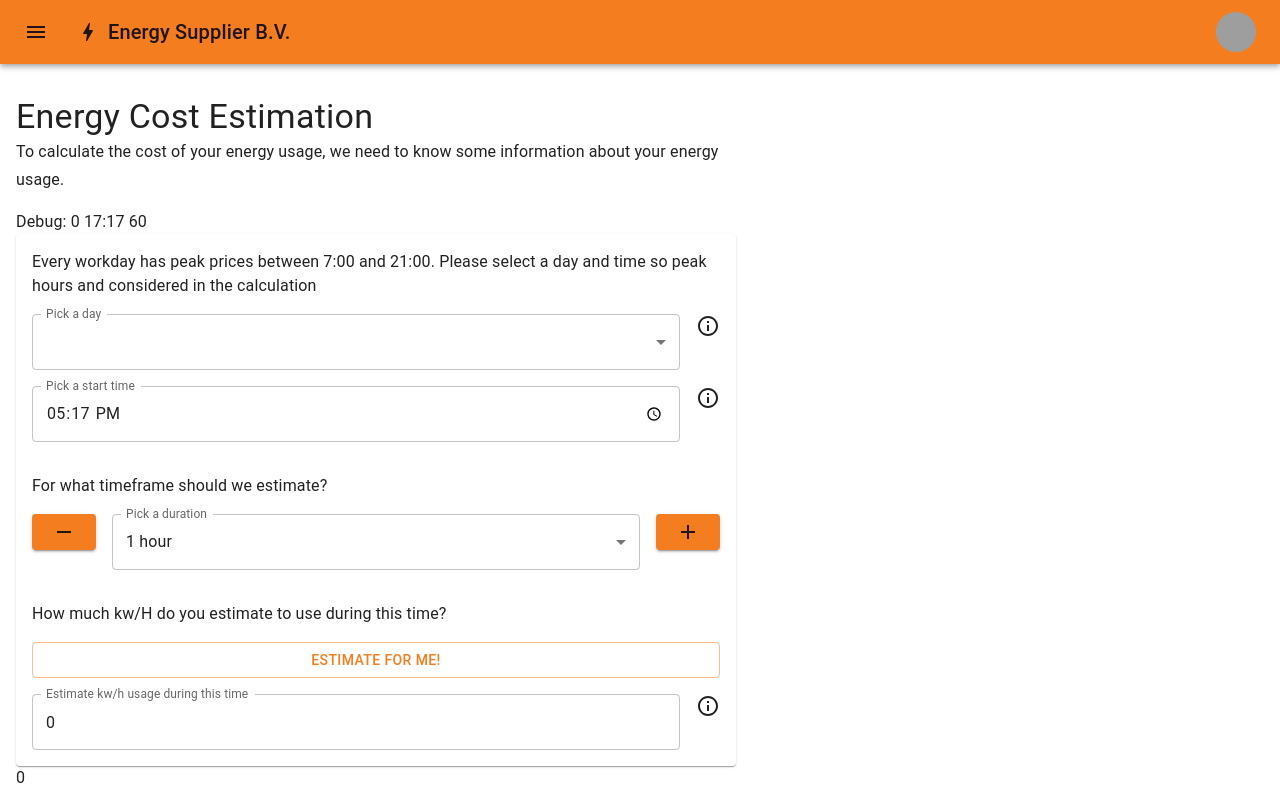
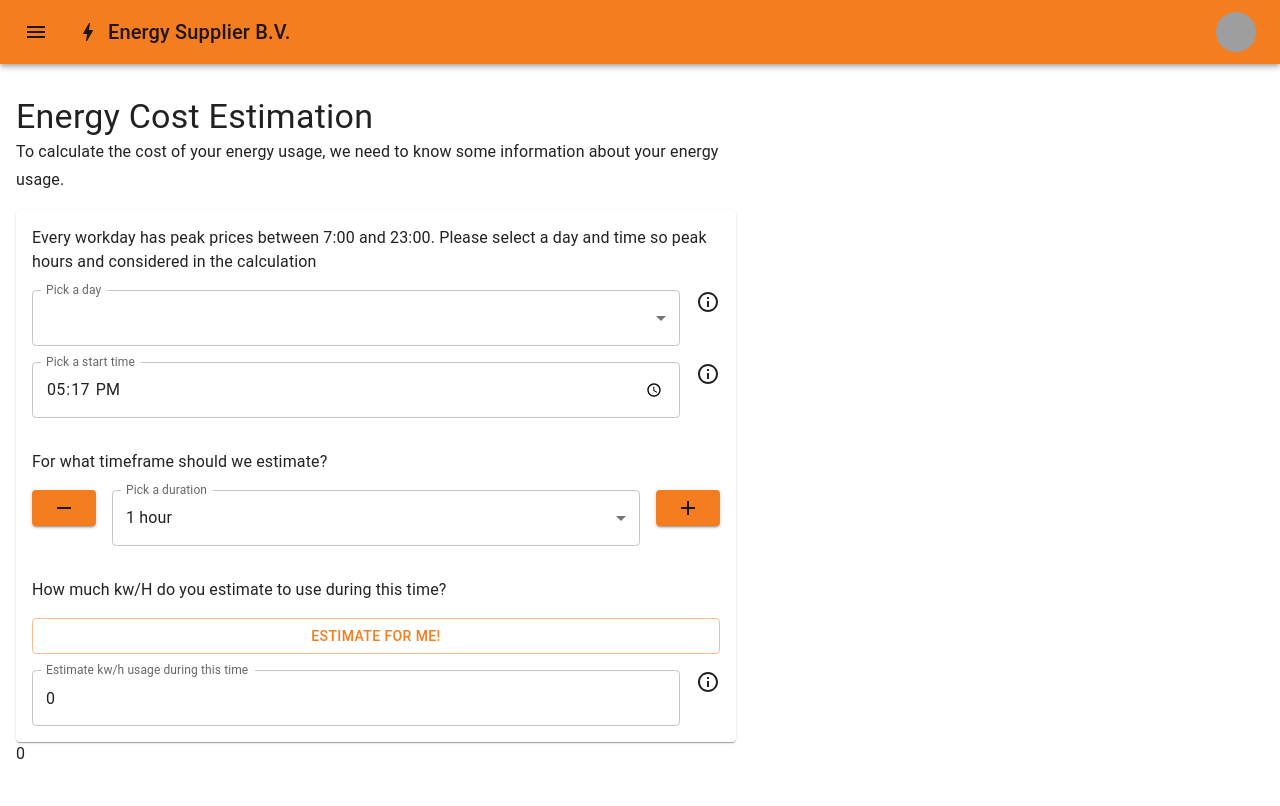
Before and after one commit to HarisSpahija/ES-Platform, a React (Vite) app: page / in a window 1280 px wide. Built offline with nearby package versions, Linux system fonts and the light colour scheme; grey boxes are pictures that could not be loaded.

Commit message:
Removed some text and changed tootip

```diff
--- a/src/components/EnergyForm/EnergyForm.tsx
+++ b/src/components/EnergyForm/EnergyForm.tsx
@@ -56,10 +56,9 @@ const EnergyForm = () => {
           information about your energy usage.
         </Typography>
       </Box>
-      Debug: {startDay} {startTime} {durationInMinutes}
       <Card sx={{ padding: 2 }}>
         <Typography variant='body1' component='p' sx={{ marginBottom: 2 }}>
-          Every workday has peak prices between 7:00 and 21:00. Please select a
+          Every workday has peak prices between 7:00 and 23:00. Please select a
           day and time so peak hours and considered in the calculation
         </Typography>
         <FormGroup className='form__container'>
--- a/src/components/Inputs/TimePicker.tsx
+++ b/src/components/Inputs/TimePicker.tsx
@@ -17,7 +17,7 @@ const TimePicker = (props: TextFieldProps) => {
       </Grid>
       <Grid item>
         <Tooltip
-          title='Every workday has peak prices between 7:00 and 21:00.
+          title='Every workday has peak prices between 7:00 and 23:00.
         Please select a start time so peak hours and considered in the calculation'
         >
           <InfoOutlined />
```
